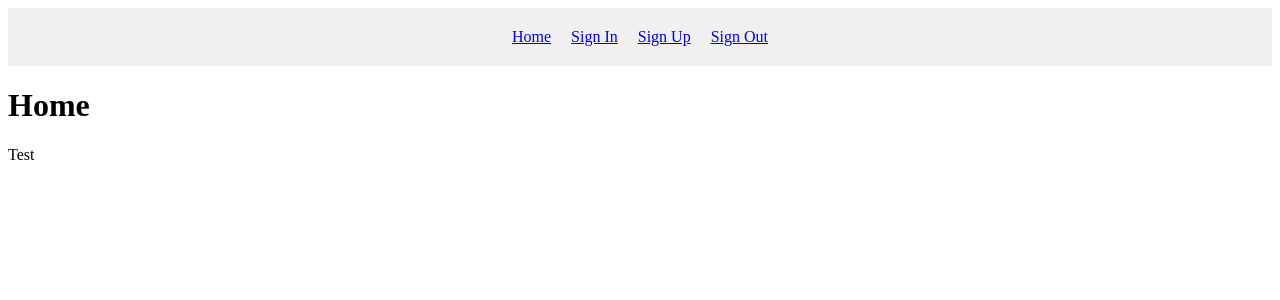
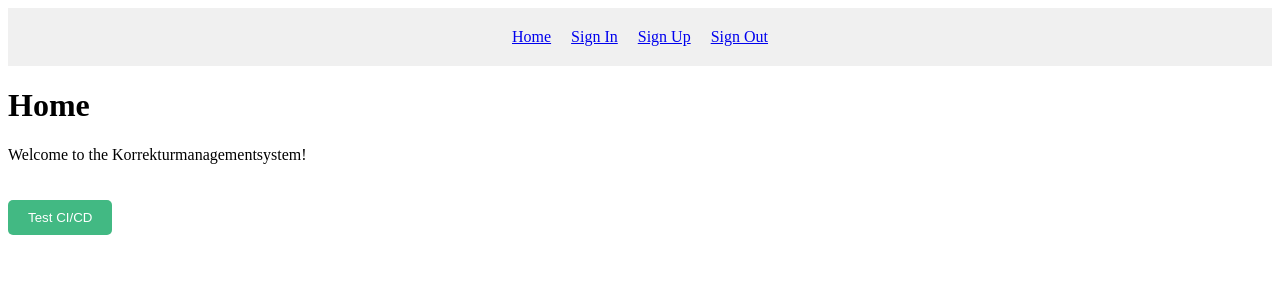
Before and after one commit to Komasys/Korrekturmanagementsystem, a Vue app in the folder frontend/: page / in a window 1280 px wide. Shown: the top 300 px of the page. Built offline with nearby package versions, Linux system fonts and the light colour scheme.

Commit message:
feat: update HomeView with welcome message and CI/CD test button

```diff
--- a/frontend/src/views/HomeView.vue
+++ b/frontend/src/views/HomeView.vue
@@ -1,10 +1,33 @@
 <template>
   <div>
     <h1>Home</h1>
-    <p>Test</p>
+    <p>Welcome to the Korrekturmanagementsystem!</p>
+    <button @click="testCICD">Test CI/CD</button>
   </div>
 </template>
 
-<script></script>
+<script>
+export default {
+  name: 'HomeView',
+  methods: {
+    testCICD() {
+      alert('CI/CD is working!')
+    },
+  },
+}
+</script>
 
-<style scoped></style>
+<style scoped>
+button {
+  margin-top: 20px;
+  padding: 10px 20px;
+  background-color: #42b983;
+  color: white;
+  border: none;
+  border-radius: 5px;
+  cursor: pointer;
+}
+button:hover {
+  background-color: #369870;
+}
+</style>
```
